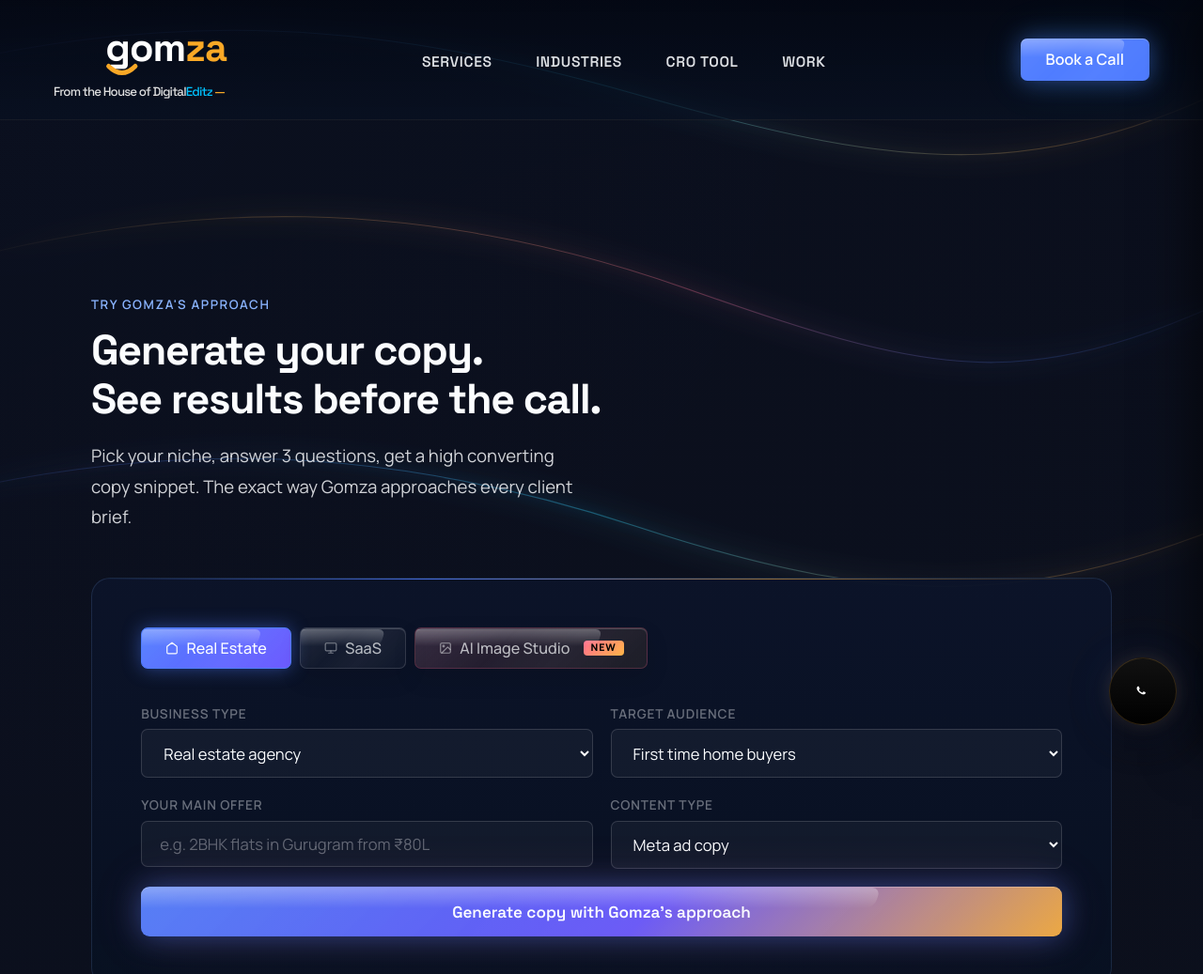
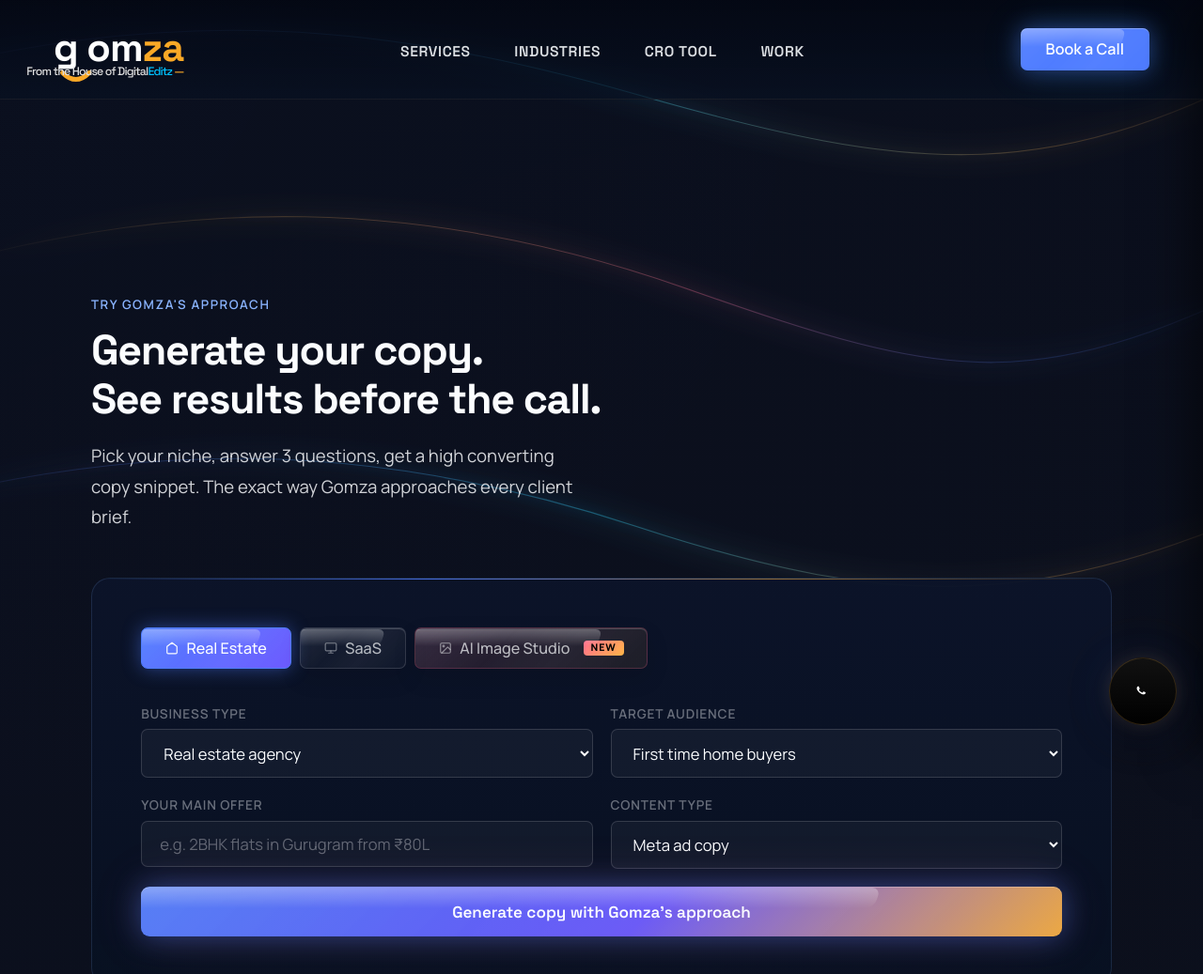
Before and after one commit to Saaah6/gomza-website, an Astro site: page /tool in a window 1280 px wide. Shown: the top 1037 px of the page at 94% size. Built offline with nearby package versions, Linux system fonts and the light colour scheme; Astro itself is replaced by a stand-in of ours; a script that the page names is missing.

Commit message:
Fix logo alignment to right-align subtitle perfectly

```diff
--- a/src/pages/tool.astro
+++ b/src/pages/tool.astro
@@ -58,16 +58,16 @@ import Layout from '../layouts/Layout.astro';
 
 <!-- NAV -->
 <nav id="navbar">
-  <a href="/" class="logo" style="text-decoration: none; display: flex; flex-direction: column; align-items: flex-end; padding-top: 0.5rem;">
-    <div style="font-size: 2.2rem; font-weight: 700; letter-spacing: -1px; line-height: 1; color: #ffffff; position: relative; display: inline-block;">
-      <span style="position: relative; display: inline-block;">
+  <a href="/" class="logo" style="text-decoration: none; position: relative; display: inline-block; padding-bottom: 12px; margin-top: 0.5rem;">
+    <div style="font-size: 2.2rem; font-weight: 700; letter-spacing: -1px; line-height: 1; color: #ffffff; position: relative;">
+      <span style="position: relative;">
         g
-        <svg style="position: absolute; left: 0; bottom: -0.25em; width: 0.85em; height: 0.35em; overflow: visible;" viewBox="0 0 40 15" fill="none">
+        <svg style="position: absolute; left: 0.15em; bottom: -0.3em; width: 0.85em; height: 0.35em; overflow: visible;" viewBox="0 0 40 15" fill="none">
           <path d="M 4 2 Q 20 18 36 2" stroke="#F9A826" stroke-width="5.5" stroke-linecap="round" fill="none"/>
         </svg>
       </span>om<span style="color: #F9A826;">za</span>
     </div>
-    <div style="font-size: 0.7rem; font-weight: 500; color: #e0e0e0; margin-top: 6px; padding-right: 2px;">
+    <div style="position: absolute; right: 0; bottom: 0; font-size: 0.65rem; font-weight: 500; color: #e0e0e0; white-space: nowrap;">
       From the House of Digital<span style="color: #00C2FF;">Editz</span> <span style="color: #F9A826;">—</span>
     </div>
   </a>
```
